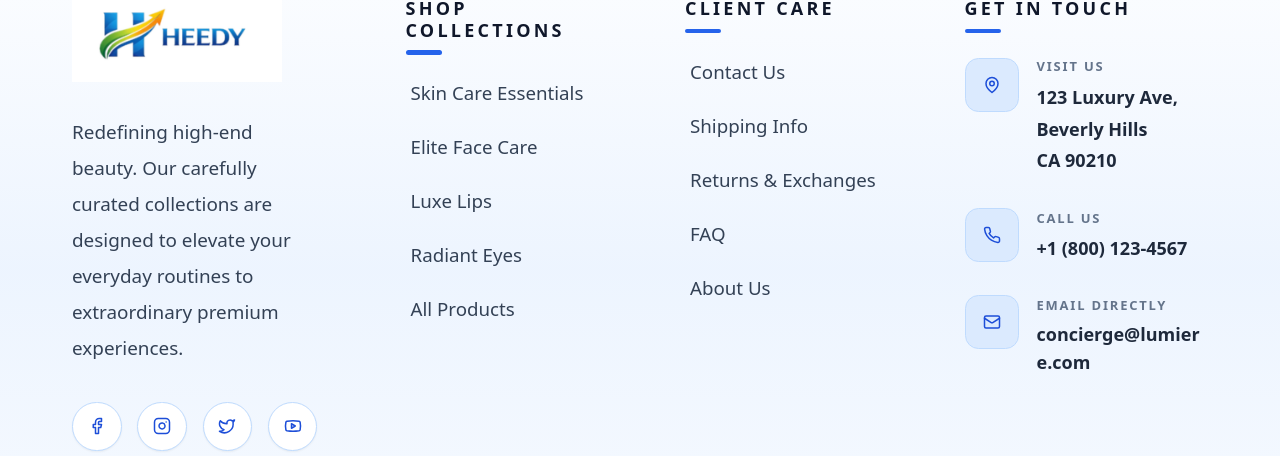
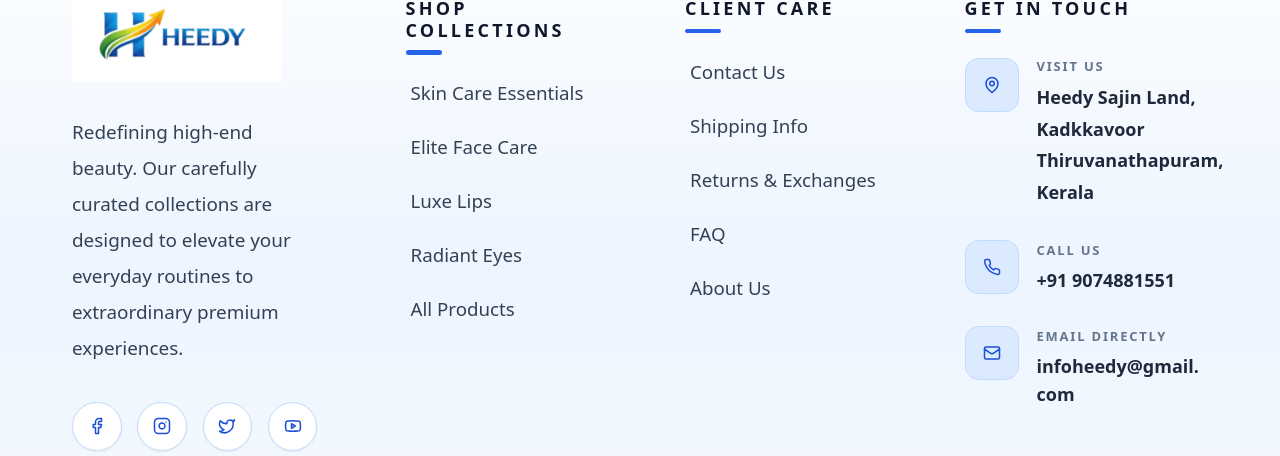
Before and after one commit to Muhammedshahir001/frontend, a React (Vite) app: page / in a window 1280 px wide. Shown: the part 4736-5192 px from the top of the page. Built offline with nearby package versions, Linux system fonts and the light colour scheme; no server answers.

Commit message:
new backend url updates

```diff
--- a/src/components/Footer.jsx
+++ b/src/components/Footer.jsx
@@ -100,7 +100,8 @@ const Footer = () => {
                 </div>
                 <div>
                   <span className="block text-[0.72rem] font-bold text-slate-500 uppercase tracking-[0.14em] mb-1.5">Visit Us</span>
-                  <span className="text-[1rem] text-slate-800 font-semibold leading-7">123 Luxury Ave, Beverly Hills<br/>CA 90210</span>
+                  <span className="text-[1rem] text-slate-800 font-semibold leading-7">Heedy Sajin Land, Kadkkavoor
+<br/>Thiruvanathapuram, Kerala</span>
                 </div>
               </li>
               <li className="flex items-start gap-4 group">
@@ -109,7 +110,7 @@ const Footer = () => {
                 </div>
                 <div>
                   <span className="block text-[0.72rem] font-bold text-slate-500 uppercase tracking-[0.14em] mb-1.5">Call Us</span>
-                  <span className="text-[1rem] text-slate-800 font-semibold">+1 (800) 123-4567</span>
+                  <span className="text-[1rem] text-slate-800 font-semibold">+91 9074881551</span>
                 </div>
               </li>
                <li className="flex items-start gap-4 group">
@@ -118,7 +119,7 @@ const Footer = () => {
                 </div>
                 <div>
                   <span className="block text-[0.72rem] font-bold text-slate-500 uppercase tracking-[0.14em] mb-1.5">Email directly</span>
-                  <span className="text-[1rem] text-slate-800 font-semibold break-all">concierge@lumiere.com</span>
+                  <span className="text-[1rem] text-slate-800 font-semibold break-all">infoheedy@gmail.com</span>
                 </div>
               </li>
             </ul>
--- a/src/pages/Contact.jsx
+++ b/src/pages/Contact.jsx
@@ -78,13 +78,13 @@ const Contact = () => {
     {
       icon: <Phone size={28} />,
       title: 'Call Us',
-      details: ['+91 98765 43210', 'Mon - Sat: 9AM - 7PM'],
+      details: ['+91 907 4881 551', 'Mon - Sat: 9AM - 7PM'],
       color: 'blue'
     },
     {
       icon: <Mail size={28} />,
       title: 'Email Us',
-      details: ['support@heedy.com', 'orders@heedy.com'],
+      details: [ 'infoheedy@gmail.com'],
       color: 'blue'
     },
     {
--- a/vite.config.js
+++ b/vite.config.js
@@ -7,6 +7,7 @@ export default defineConfig({
     proxy: {
       '/api': {
         target: 'https://backend-x1u8.onrender.com',
+        // target: 'http://localhost:5000',
         changeOrigin: true,
       }
     }
```
